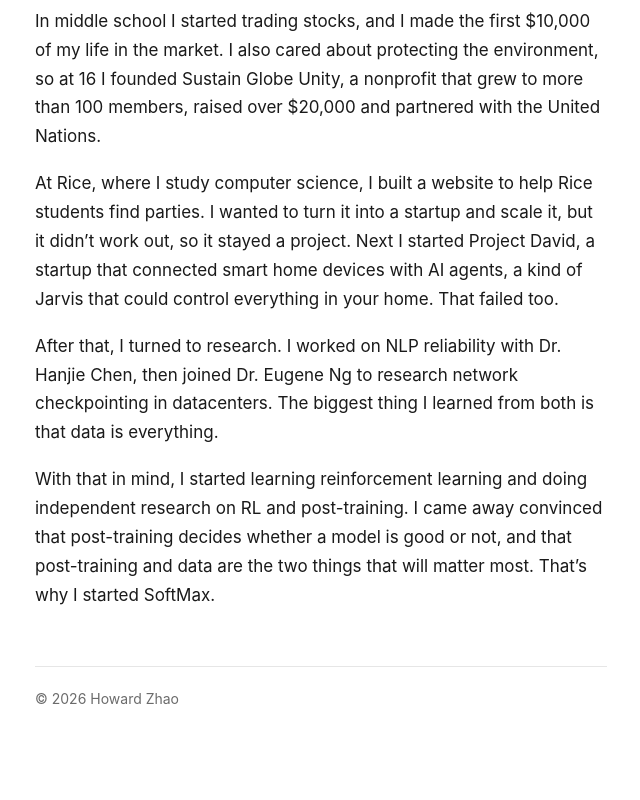
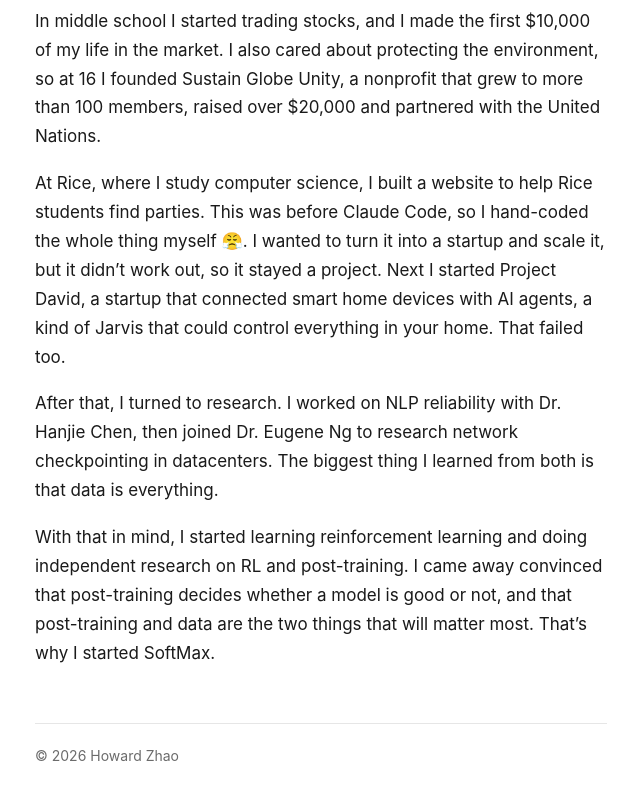
Before and after one commit to howardjaw/howardjaw.github.io, a plain HTML site: page index.html in a window 1280 px wide. Shown: the part 913-1713 px from the top of the page, without its empty margins (319-959 px from the left). Drawn offline with Linux system fonts and the light colour scheme.

Commit message:
Mention the party site was hand-coded before Claude Code
Co-Authored-By: Claude Opus 5.5 <noreply@anthropic.com>

```diff
--- a/index.html
+++ b/index.html
@@ -65,7 +65,7 @@
   <h2>My story</h2>
   <p>I grew up in China loving computers and electronics. I used to take apart my parents’ TV and put it back together. I played a lot of League of Legends and Dota, and I still play poker in my spare time.</p>
   <p>In middle school I started trading stocks, and I made the first $10,000 of my life in the market. I also cared about protecting the environment, so at 16 I founded Sustain Globe Unity, a nonprofit that grew to more than 100 members, raised over $20,000 and partnered with the United Nations.</p>
-  <p>At Rice, where I study computer science, I built a website to help Rice students find parties. I wanted to turn it into a startup and scale it, but it didn’t work out, so it stayed a project. Next I started Project David, a startup that connected smart home devices with AI agents, a kind of Jarvis that could control everything in your home. That failed too.</p>
+  <p>At Rice, where I study computer science, I built a website to help Rice students find parties. This was before Claude Code, so I hand-coded the whole thing myself 😤. I wanted to turn it into a startup and scale it, but it didn’t work out, so it stayed a project. Next I started Project David, a startup that connected smart home devices with AI agents, a kind of Jarvis that could control everything in your home. That failed too.</p>
   <p>After that, I turned to research. I worked on NLP reliability with Dr. Hanjie Chen, then joined Dr. Eugene Ng to research network checkpointing in datacenters. The biggest thing I learned from both is that data is everything.</p>
   <p>With that in mind, I started learning reinforcement learning and doing independent research on RL and post-training. I came away convinced that post-training decides whether a model is good or not, and that post-training and data are the two things that will matter most. That’s why I started SoftMax.</p>
 
```
